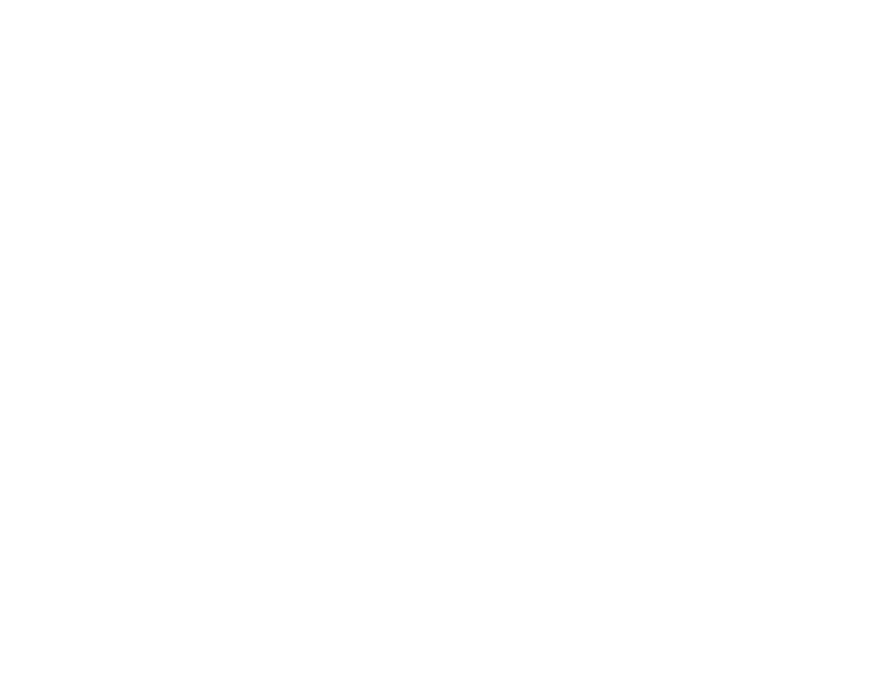
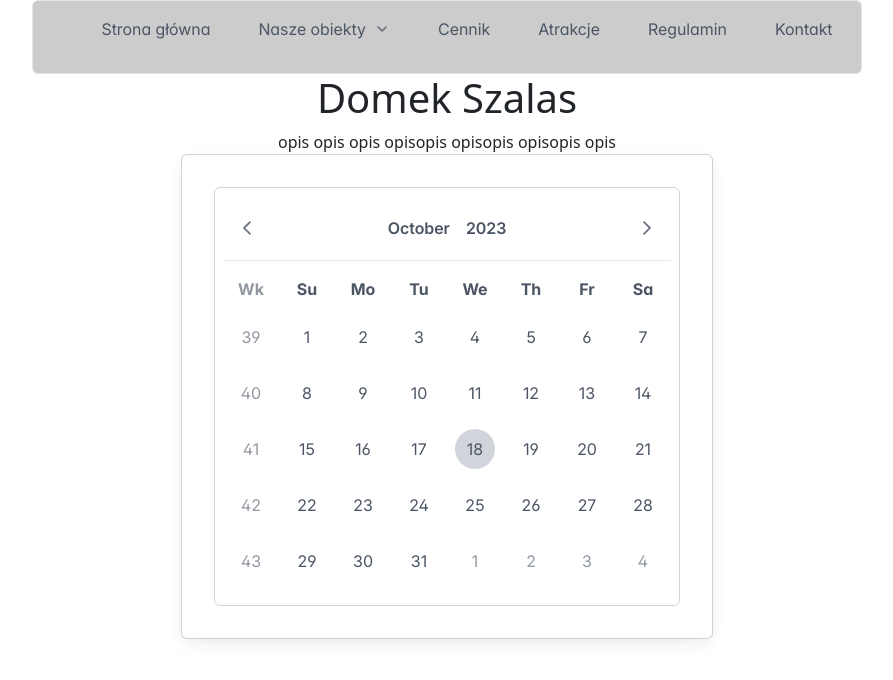
Before and after one commit to Grzesiek333/Zakodomki, a React (Vite) app: page /szalas in a window 1280 px wide. Before the commit this address had no page. Shown: the top 680 px of the page, without its empty margins (193-1086 px from the left). Built offline with nearby package versions, Linux system fonts and the light colour scheme.

Commit message:
add links

```diff
--- a/src/App.jsx
+++ b/src/App.jsx
@@ -8,6 +8,7 @@
 import SignIn from "./signin";
 import Home from "./home";
 import Reservations from "./reservations";
+import Szalas from "./szalas";
 
 
 function App() {
@@ -19,6 +20,7 @@
         <Route path="/signup" element={<SignUp />} />
         <Route path="/signin" element={<SignIn />} />
         <Route path="/reservations" element={<Reservations />} />
+        <Route path="/szalas" element={<Szalas />} />
       </Routes>
     </Router>
   );
--- a/src/App.scss
+++ b/src/App.scss
@@ -6,6 +6,10 @@
   display: flex;
   flex-direction: column;
   align-items: center;
+  a {
+    text-decoration: none;
+    color: inherit;
+  }
 }
 
 .logo {
--- a/src/components/grid_cards.jsx
+++ b/src/components/grid_cards.jsx
@@ -1,12 +1,17 @@
 import Card from 'react-bootstrap/Card';
 import Col from 'react-bootstrap/Col';
 import Row from 'react-bootstrap/Row';
+import { Link } from 'react-router-dom';
+import 'bootstrap/dist/css/bootstrap.min.css';
 
 function GridCards() {
   return (
+    <>
+    <h1>Wybierz domek dla siebie:</h1>
     <Row xs={1} md={2} className="g-4" style={{width: "90%",}}>
       {Array.from({ length: 1 }).map((_, idx) => (
         <Col key={idx}>
+        <Link to="/szalas" >
           <Card>
             <Card.Img variant="top" src="media/szalas/main_foto.jpg" />
             <Card.Body>
@@ -18,6 +23,7 @@
               </Card.Text>
             </Card.Body>
           </Card>
+          </Link>
         </Col>
       ))}
       {Array.from({ length: 1 }).map((_, idx) => (
@@ -66,6 +72,7 @@
         </Col>
       ))}
     </Row>
+    </>
   );
 }
 
--- a/src/components/menu.jsx
+++ b/src/components/menu.jsx
@@ -8,6 +8,7 @@
         {
             label: 'Strona główna',
             icon: 'pi pi-fw pi-file',
+            url: '/'
 
         },
         {
@@ -16,7 +17,8 @@
             items: [
                 {
                     label: 'Domek Szałas',
-                    icon: 'pi pi-fw pi-align-left'
+                    icon: 'pi pi-fw pi-align-left',
+                    url: '/szalas'
                 },
                 {
                     label: 'Apartament 8-osobowy',
--- /dev/null
+++ b/src/szalas.jsx
@@ -0,0 +1,17 @@
+import React from 'react';
+import Menu from "./components/menu";
+import InlineDemo from "./components/calendar";
+
+export default function Szalas() {
+
+    return (
+      <>
+              <Menu />
+              <h1>Domek Szalas</h1>
+              <div>opis opis opis opisopis opisopis opisopis opis</div>
+              <InlineDemo />
+
+
+      </>
+    );
+  }
```
